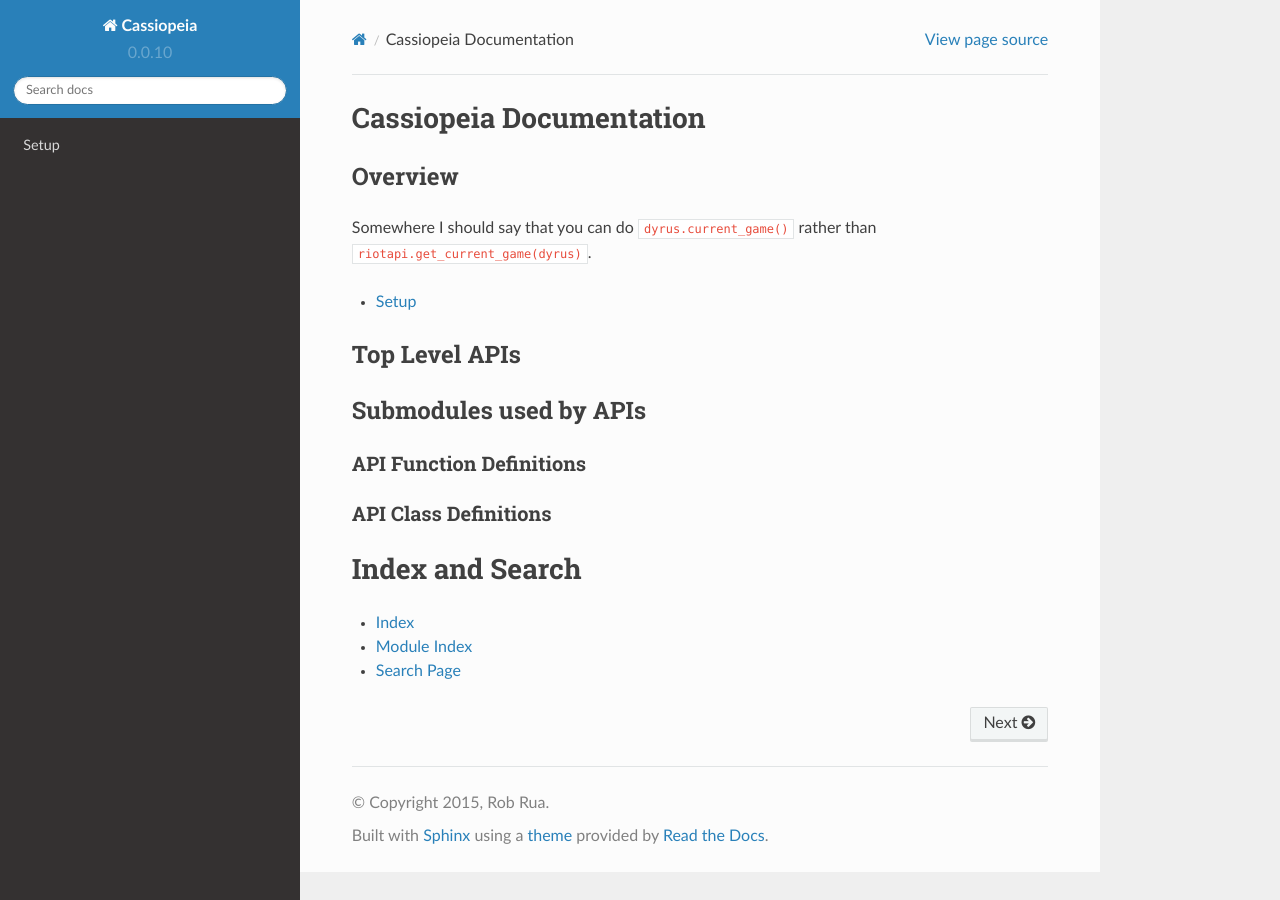
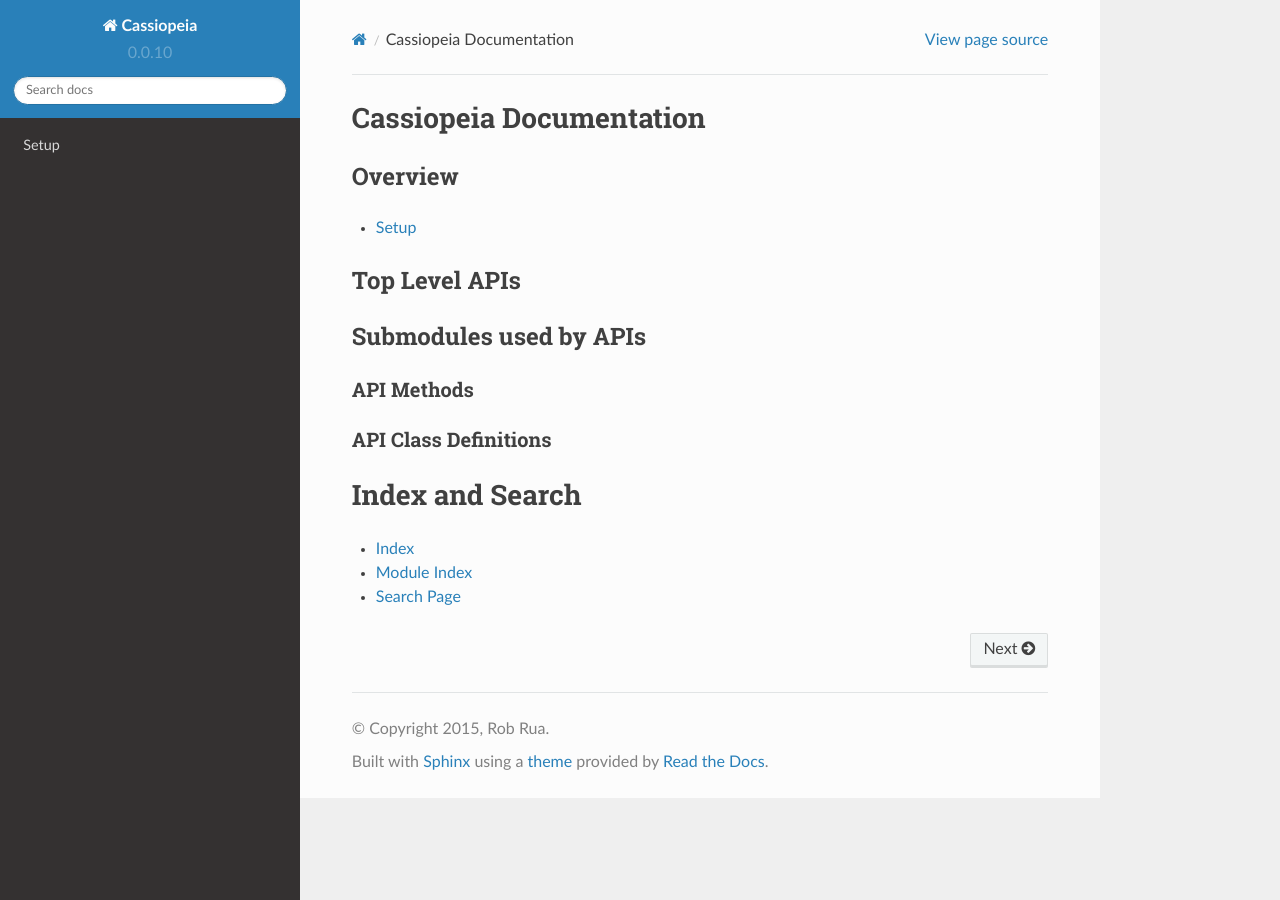
Before and after one commit to Crimack/lissandra, a Sphinx documentation site: the page built from doc/index.rst, in a window 1280 px wide. Built offline with Sphinx 7.4.7 and the Read the Docs theme 2.0.0, drawn with Linux system fonts in a browser that asks for light colours; pages that are not in the unit, such as notebooks, are missing from menus.

Commit message:
doc fixes

```diff
--- a/doc/index.rst
+++ b/doc/index.rst
@@ -3,8 +3,6 @@
 
 Overview
 ========
-
-Somewhere I should say that you can do ``dyrus.current_game()`` rather than ``riotapi.get_current_game(dyrus)``.
 
 .. toctree::
     :maxdepth: 1
@@ -12,15 +10,15 @@
     setup
     basicusage
     vs
+    ratelimiting
     data
-    ratelimiting
     loadpolicy
     databasing
     advanced
 
 
 Top Level APIs
-===============
+==============
 
 .. toctree::
     :maxdepth: 1
@@ -30,10 +28,10 @@
 
 
 Submodules used by APIs
-========================
+=======================
 
-API Function Definitions
-^^^^^^^^^^^^^^^^^^^^^^^^
+API Methods
+^^^^^^^^^^^
 
 .. toctree::
     :maxdepth: 1
@@ -52,7 +50,7 @@
 
 
 Index and Search
-##################
+################
 
 * :ref:`genindex`
 * :ref:`modindex`
```
